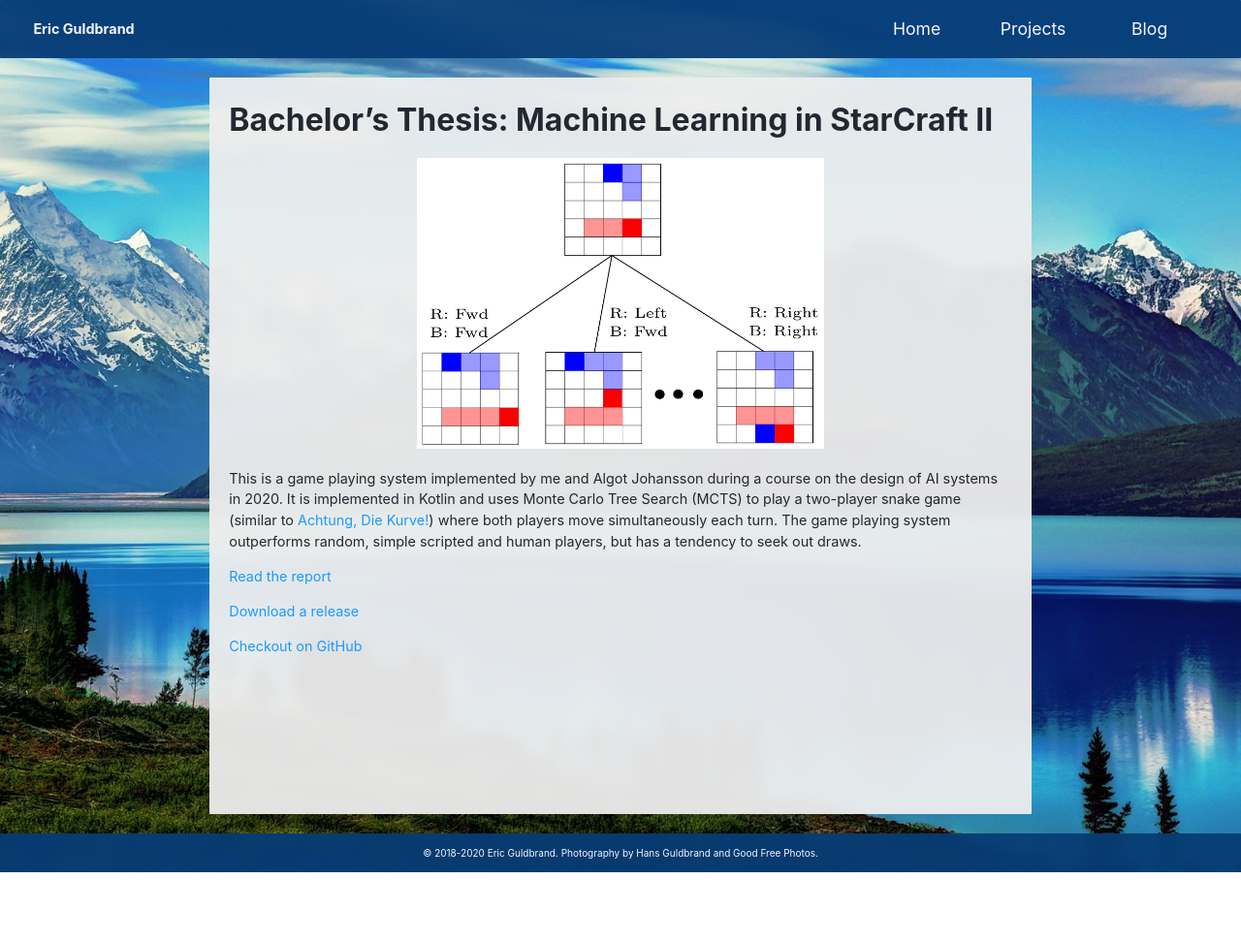
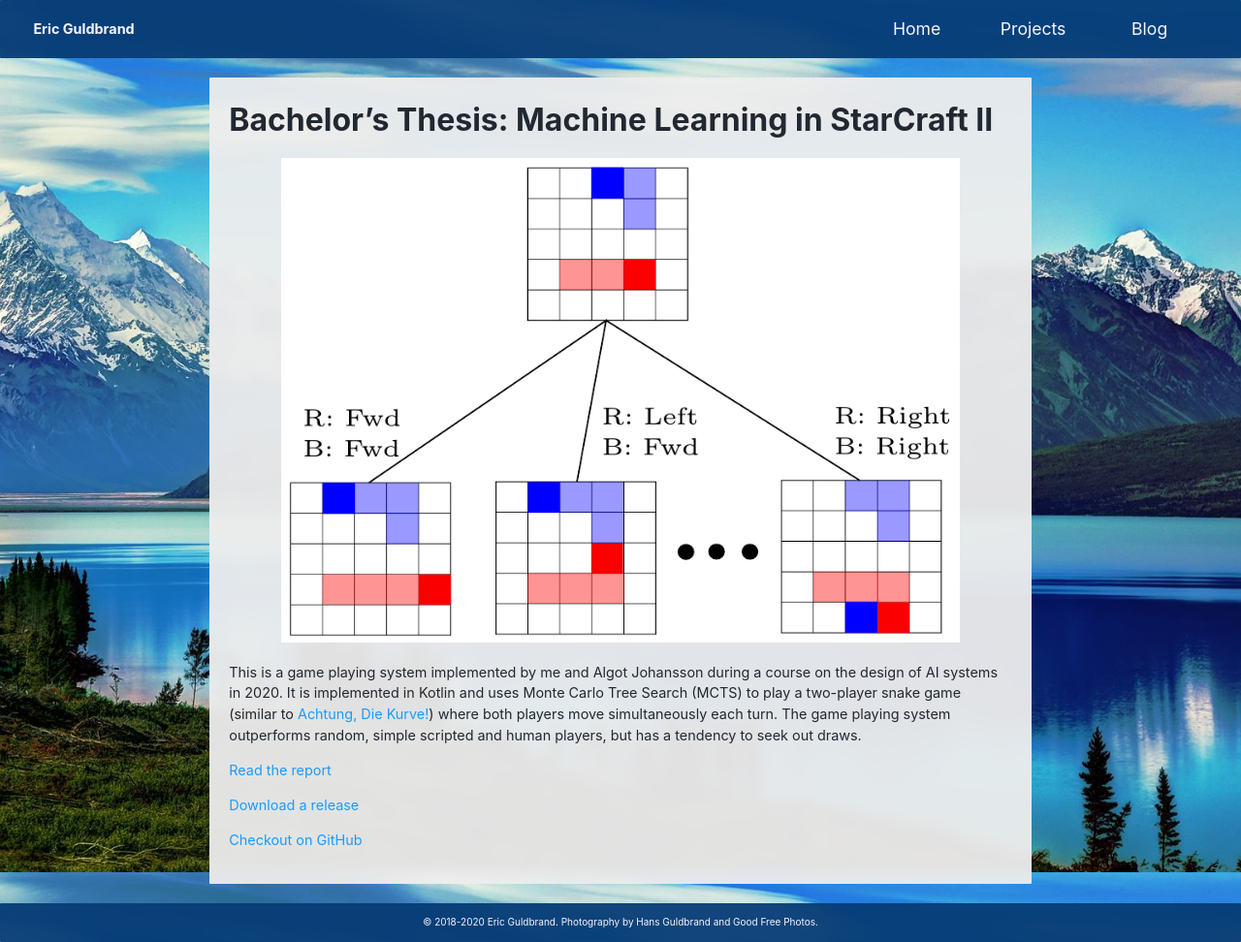
Before and after one commit to ecen/ecen.github.io, a Jekyll site: the page built from _projects/two-player-snake/two-player-snake.md, in a window 1280 px wide. Shown: the whole page at 97% size. Built offline with Jekyll 4.4.1, drawn with Linux system fonts in a browser that asks for light colours; before the commit the page ends 900 px from its top, so only the background shows below that.

Commit message:
Images are allowed to be larger.

```diff
--- a/_sass/base.scss
+++ b/_sass/base.scss
@@ -150,7 +150,7 @@
    object-fit: contain;
    width     : 100%;
    max-height: 100%;
-   max-width : 600px;
+   //max-width : 600px;
 }
 
 .win-primary {
@@ -167,7 +167,7 @@
    padding      : 2ch;
 
    img {
-      max-height: 300px;
+      max-height: 500px;
    }
 }
 
```
Also changed, not shown: _projects/atlantis/atlantis.md (+1 -0 lines).
